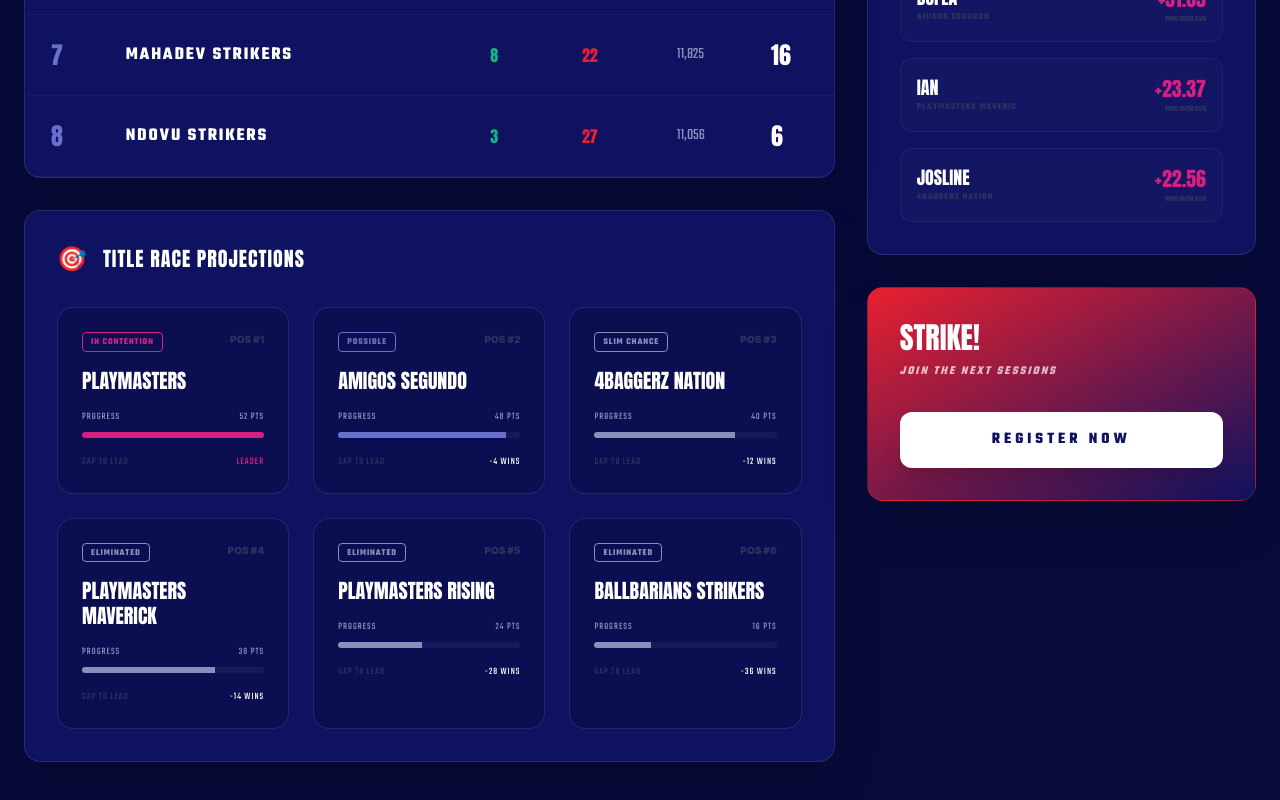
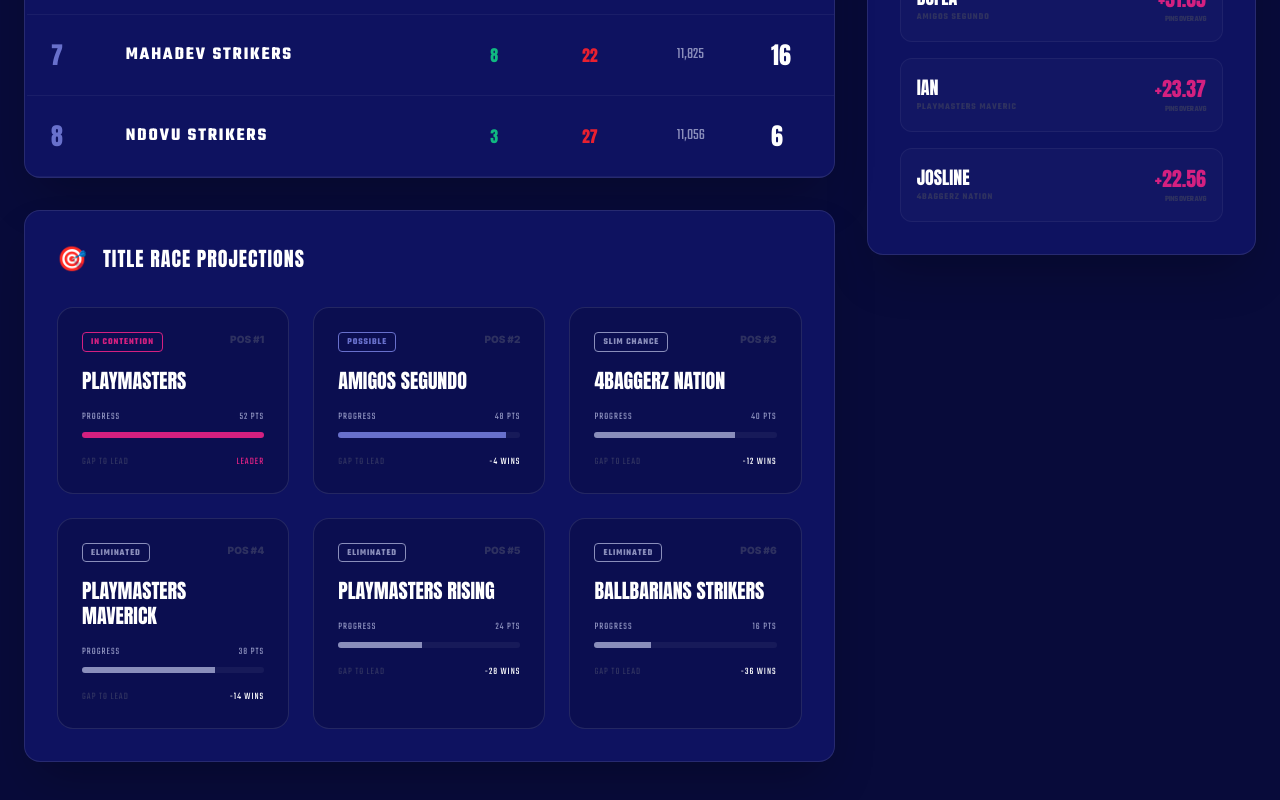
Before and after one commit to TomNgata/playmasters, a Next.js app: page /dashboard/competition in a window 1280 px wide. Shown: the part 927-1727 px from the top of the page. Built offline with nearby package versions, Linux system fonts and the light colour scheme.

Commit message:
refactor: remove registration CTA from Competition HQ

```diff
--- a/src/app/dashboard/competition/page.tsx
+++ b/src/app/dashboard/competition/page.tsx
@@ -250,13 +250,6 @@ export default function CompetitionHQ() {
                </div>
             </section>
 
-            <div className="p-8 bg-gradient-to-br from-strike to-navy border border-strike/30 rounded-2xl shadow-2xl relative overflow-hidden">
-                <h3 className="text-3xl font-wordmark uppercase mb-2">Strike!</h3>
-                <p className="font-ui font-black uppercase tracking-[2px] text-xs text-white/70 italic">Join the next sessions</p>
-                <div className="mt-8">
-                   <button className="w-full py-4 bg-white text-navy font-ui font-black uppercase tracking-[4px] rounded-xl hover:bg-strike hover:text-white transition-all shadow-xl">Register Now</button>
-                </div>
-            </div>
           </div>
         </div>
       </div>
```
